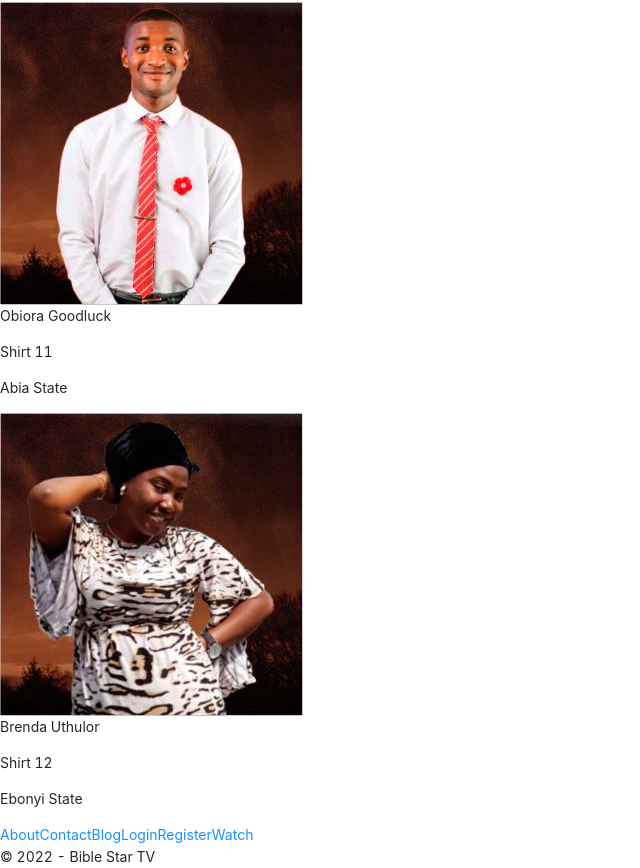
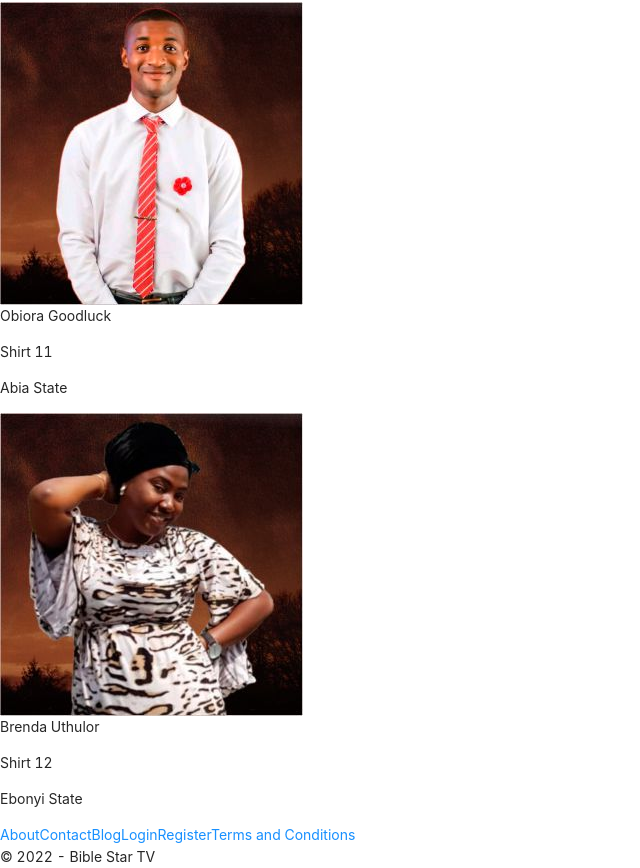
Before and after one commit to Maestroharyor/bible-stars-tv, a Next.js app: page / in a window 1280 px wide. Shown: the part 10146-11014 px from the top of the page, without its empty margins (0-640 px from the left). Built offline with nearby package versions, Linux system fonts and the light colour scheme.

Commit message:
Terms and conditions

```diff
--- a/components/footers/Mainfooter.jsx
+++ b/components/footers/Mainfooter.jsx
@@ -25,9 +25,13 @@ function Mainfooter({auth}) {
             link: '/register'
         },
         {
-            name: 'Watch',
-            link: '/watch'
+            name: 'Terms and Conditions',
+            link: '/terms-and-conditions'
         },
+        // {
+        //     name: 'Watch',
+        //     link: '/watch'
+        // },
     ]
     const loggedInLinks = [
         {
@@ -47,8 +51,8 @@ function Mainfooter({auth}) {
             link: '/dashboard'
         },
         {
-            name: 'Watch',
-            link: '/watch'
+            name: 'Terms and Conditions',
+            link: '/terms-and-conditions'
         },
     ]
     return (
```
Also changed, not shown: pages/terms-and-conditions.jsx (+10 -10 lines).
